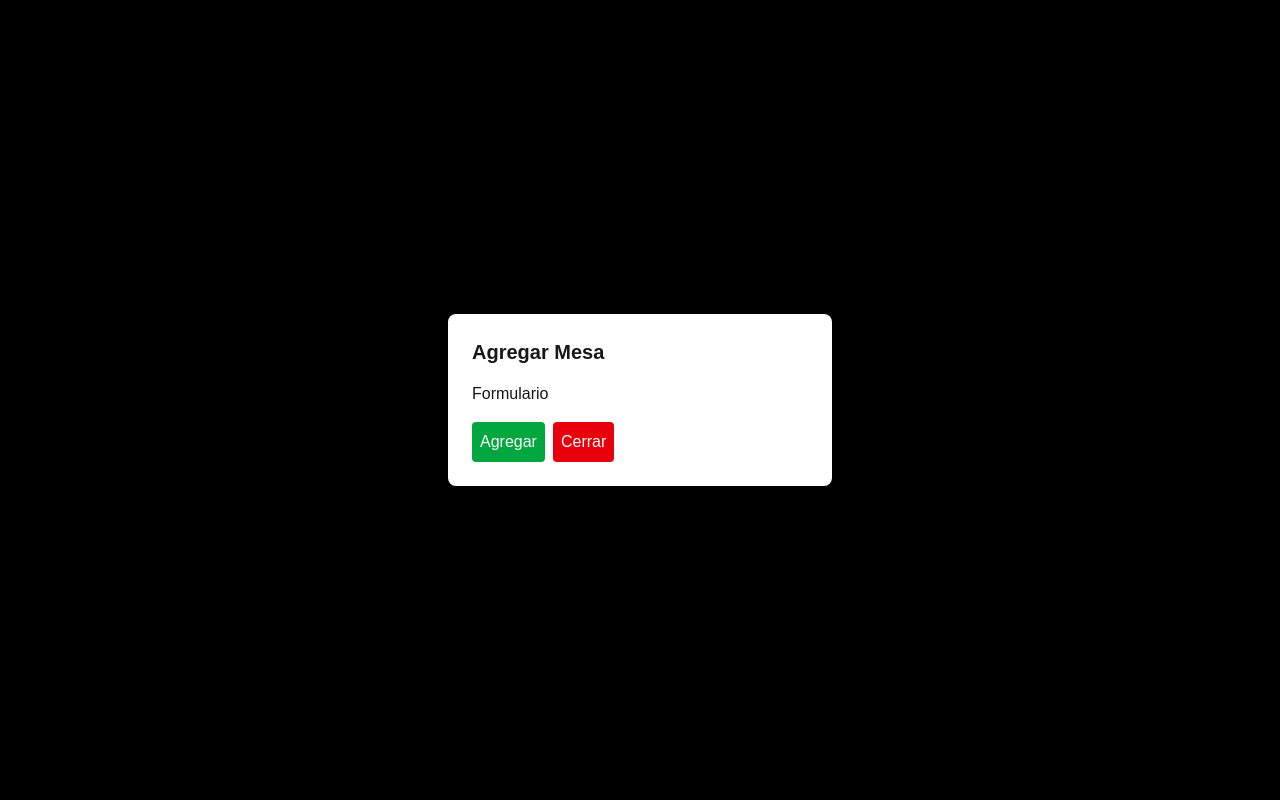
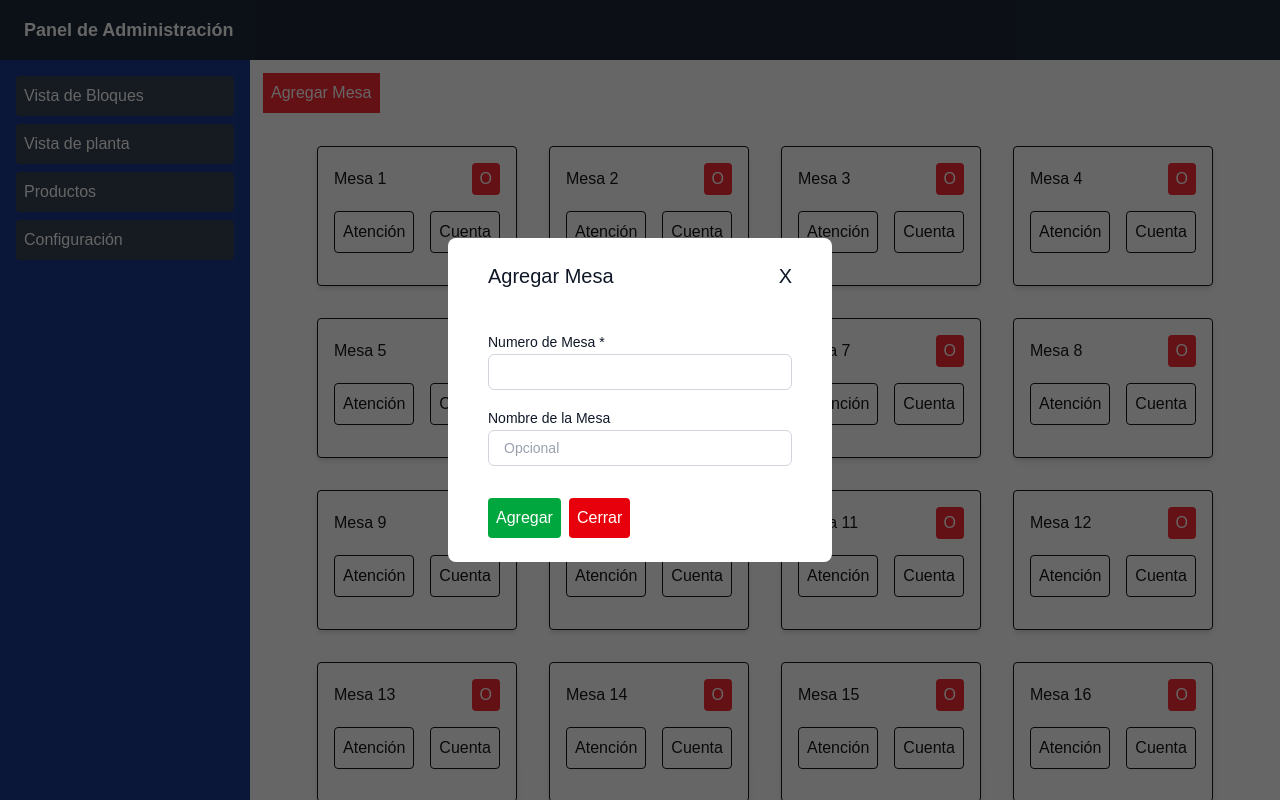
Before and after one commit to CristianTapia/dashboard, a Next.js app: page /dashboard/mesas-vista-bloques in a window 1280 px wide. Both pictures are taken after typing "Sample" into the empty fields and a click on the button "Agregar Mesa". Shown: the top 800 px of the page. Built offline with nearby package versions, Linux system fonts and the light colour scheme.

Commit message:
Modal working

```diff
--- a/app/ui/Modal.tsx
+++ b/app/ui/Modal.tsx
@@ -4,20 +4,49 @@ export default function Modal({ isOpen, onCloseAction }: { isOpen: boolean; onCl
   return (
     <>
       {isOpen && (
+        // Cierra el modal al hacer clic fuera
         <div
-          className="fixed inset-0 flex items-center justify-center bg-black bg-opacity-50 transition-opacity"
-          onClick={onCloseAction} // Cierra el modal al hacer clic fuera
+          className="fixed inset-0 flex items-center justify-center bg-black/60 transition-opacity"
+          onClick={onCloseAction}
         >
-          <div
-            className="bg-white p-6 rounded-lg shadow-lg w-96"
-            onClick={(e) => e.stopPropagation()} // Evita que el click dentro del modal lo cierre
-          >
-            <h2 className="text-xl font-bold mb-4">Agregar Mesa</h2>
-            <p className="mb-4">Formulario</p>
-            <button className="p-2 bg-green-600 text-white rounded">Agregar</button>
-            <button onClick={onCloseAction} className="p-2 bg-red-600 text-white rounded ml-2">
-              Cerrar
-            </button>
+          {/* Evita que el click dentro del modal lo cierre */}
+          <div className="bg-white p-6 rounded-lg w-96" onClick={(e) => e.stopPropagation()}>
+            {/* Modal header */}
+            <div className="flex pl-4 pb-6 justify-between text-xl">
+              <h2 className="text-gray-900">Agregar Mesa</h2>
+              <button className="pr-4 text-gray-900" onClick={onCloseAction}>
+                X
+              </button>
+            </div>
+            {/* Modal body */}
+            <div className="p-4">
+              <div className="sm:col-span-4 pb-4">
+                <label className="text-sm/6 font-medium text-gray-900">Numero de Mesa *</label>
+                <div className="flex items-center rounded-md bg-white pl-3 outline-1 -outline-offset-1 outline-gray-300 focus-within:outline-2 focus-within:-outline-offset-2 focus-within:outline-indigo-600">
+                  <input
+                    type="number"
+                    className="block min-w-0 grow py-1.5 pr-3 pl-1 text-base text-gray-900 placeholder:text-gray-400 focus:outline-none sm:text-sm/6"
+                  />
+                </div>
+              </div>
+              <div className="sm:col-span-4">
+                <label className="text-sm/6 font-medium text-gray-900">Nombre de la Mesa</label>
+                <div className="flex items-center rounded-md bg-white pl-3 outline-1 -outline-offset-1 outline-gray-300 focus-within:outline-2 focus-within:-outline-offset-2 focus-within:outline-indigo-600">
+                  <input
+                    type="text"
+                    className="block min-w-0 grow py-1.5 pr-3 pl-1 text-base text-gray-900 placeholder:text-gray-400 focus:outline-none sm:text-sm/6"
+                    placeholder="Opcional"
+                  />
+                </div>
+              </div>
+            </div>
+            {/* Modal footer */}
+            <div className="pt-4 pl-4">
+              <button className="p-2 bg-green-600 text-white rounded">Agregar</button>
+              <button onClick={onCloseAction} className="p-2 bg-red-600 text-white rounded ml-2">
+                Cerrar
+              </button>
+            </div>
           </div>
         </div>
       )}
```
